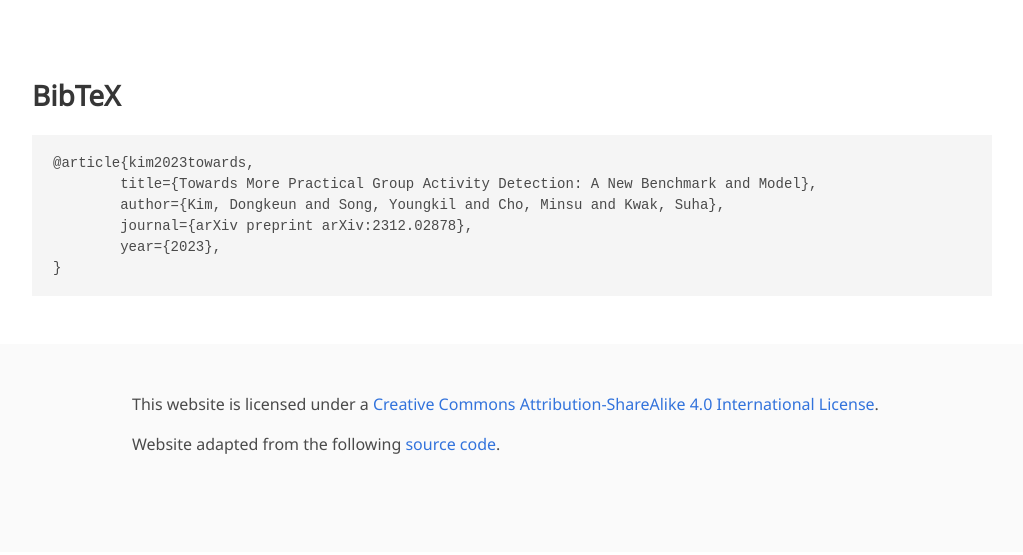
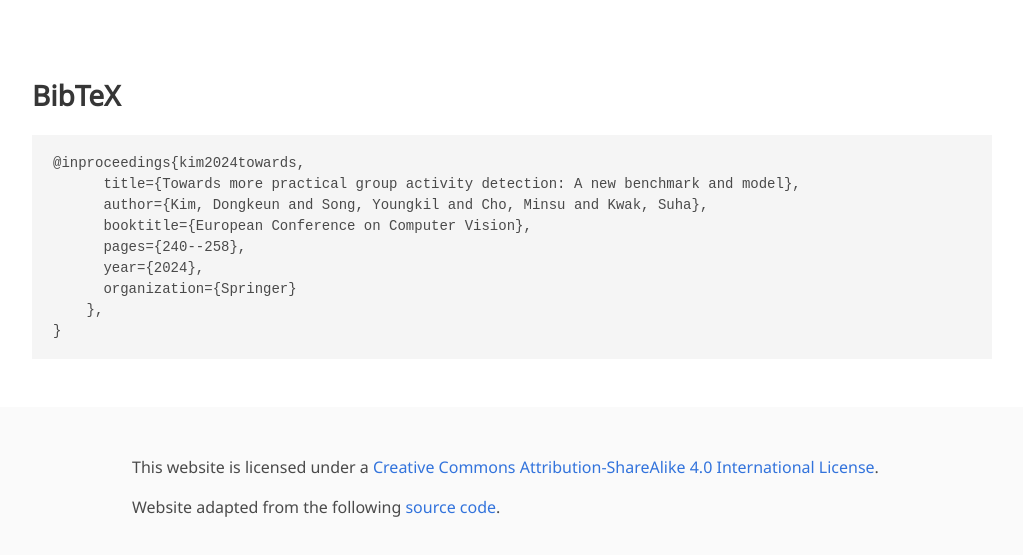
Before and after one commit to dk-kim/CAFE, a plain HTML site: page index.html in a window 1280 px wide. Shown: the part 5739-6294 px from the top of the page, without its empty margins (128-1151 px from the left). Drawn offline with nearby package versions, Linux system fonts and the light colour scheme; some icons are missing; a web font is replaced by a local one.

Commit message:
Update bibtex

```diff
--- a/index.html
+++ b/index.html
@@ -371,11 +371,14 @@
 <section class="section" id="BibTeX">
   <div class="container is-max-desktop content">
     <h2 class="title">BibTeX</h2>
-    <pre><code>@article{kim2023towards,
-        title={Towards More Practical Group Activity Detection: A New Benchmark and Model},
-        author={Kim, Dongkeun and Song, Youngkil and Cho, Minsu and Kwak, Suha},
-        journal={arXiv preprint arXiv:2312.02878},
-        year={2023},
+    <pre><code>@inproceedings{kim2024towards,
+      title={Towards more practical group activity detection: A new benchmark and model},
+      author={Kim, Dongkeun and Song, Youngkil and Cho, Minsu and Kwak, Suha},
+      booktitle={European Conference on Computer Vision},
+      pages={240--258},
+      year={2024},
+      organization={Springer}
+    },
 }</code></pre>
   </div>
 </section>
```
